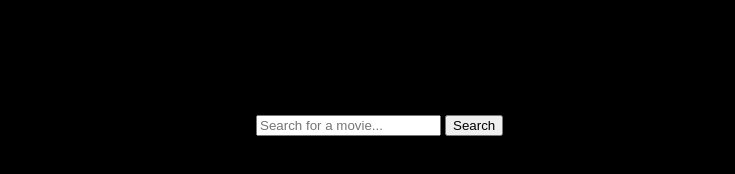
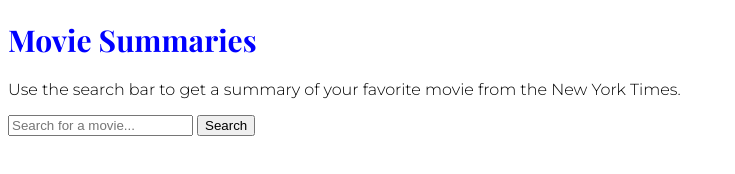
Before and after one commit to nc2516/moviesummary, a plain HTML site: page index.html in a window 1280 px wide. Shown: the whole page, without its empty margins (0-735 px from the left). Drawn offline with nearby package versions, Linux system fonts and the light colour scheme.

Commit message:
Update style.css

```diff
--- a/style.css
+++ b/style.css
@@ -1,13 +1,9 @@
-body{
-  width: 60%;
-  margin-left: auto;
-  margin-right: auto;
- background-color: #000000;
-}
+
 
 h1 {
 font-family: 'Playfair Display', serif;
 font-size: 30px;
+  color: blue;
 }
 
 .summary {
@@ -16,4 +12,5 @@ font-size: 30px;
 
 p {
 font-family: 'Montserrat', sans-serif;
+  width: 60%;
 }
```
